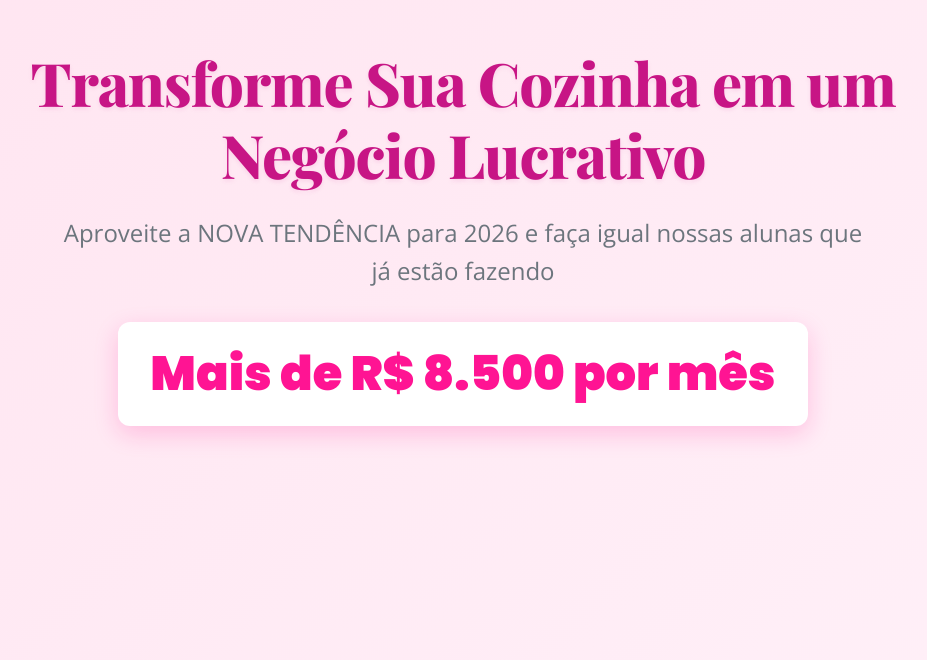
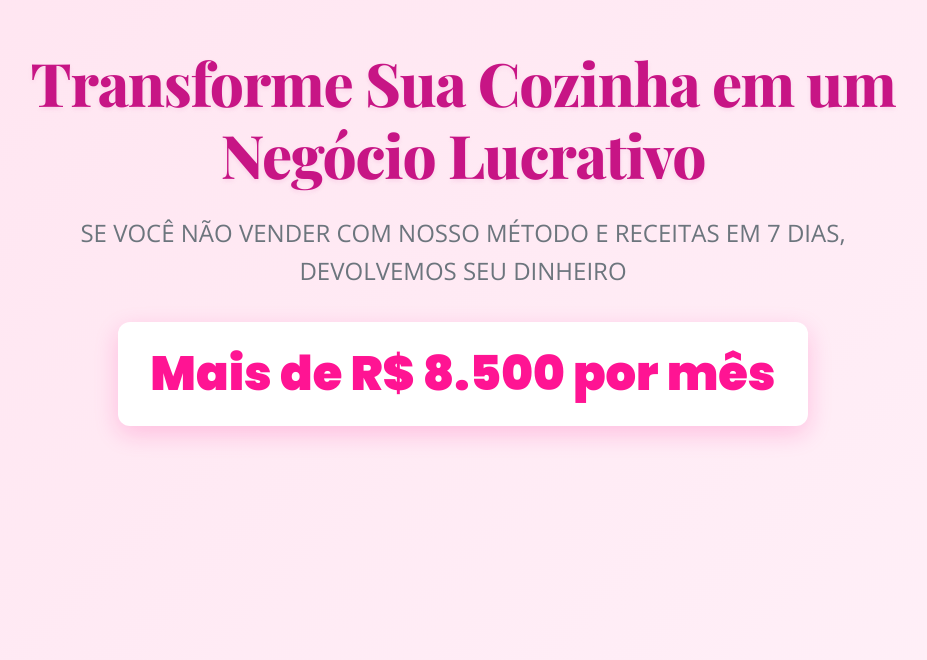
Before and after one commit to Magnus1385/Receitaspremium, a React (Vite) app: page / in a window 1280 px wide. Shown: the part 140-800 px from the top of the page, without its empty margins (177-1104 px from the left). Built offline with nearby package versions, Linux system fonts and the light colour scheme.

Commit message:
nova alteracao aplicada

```diff
--- a/src/components/Hero.jsx
+++ b/src/components/Hero.jsx
@@ -54,7 +54,7 @@ const Hero = () => {
                         marginRight: 'auto'
                     }}
                 >
-                    Aproveite a NOVA TENDÊNCIA para 2026 e faça igual nossas alunas que já estão fazendo
+                    SE VOCÊ NÃO VENDER COM NOSSO MÉTODO E RECEITAS EM 7 DIAS, DEVOLVEMOS SEU DINHEIRO
                 </motion.p>
 
                 {/* Highlight Earnings Box */}
```
